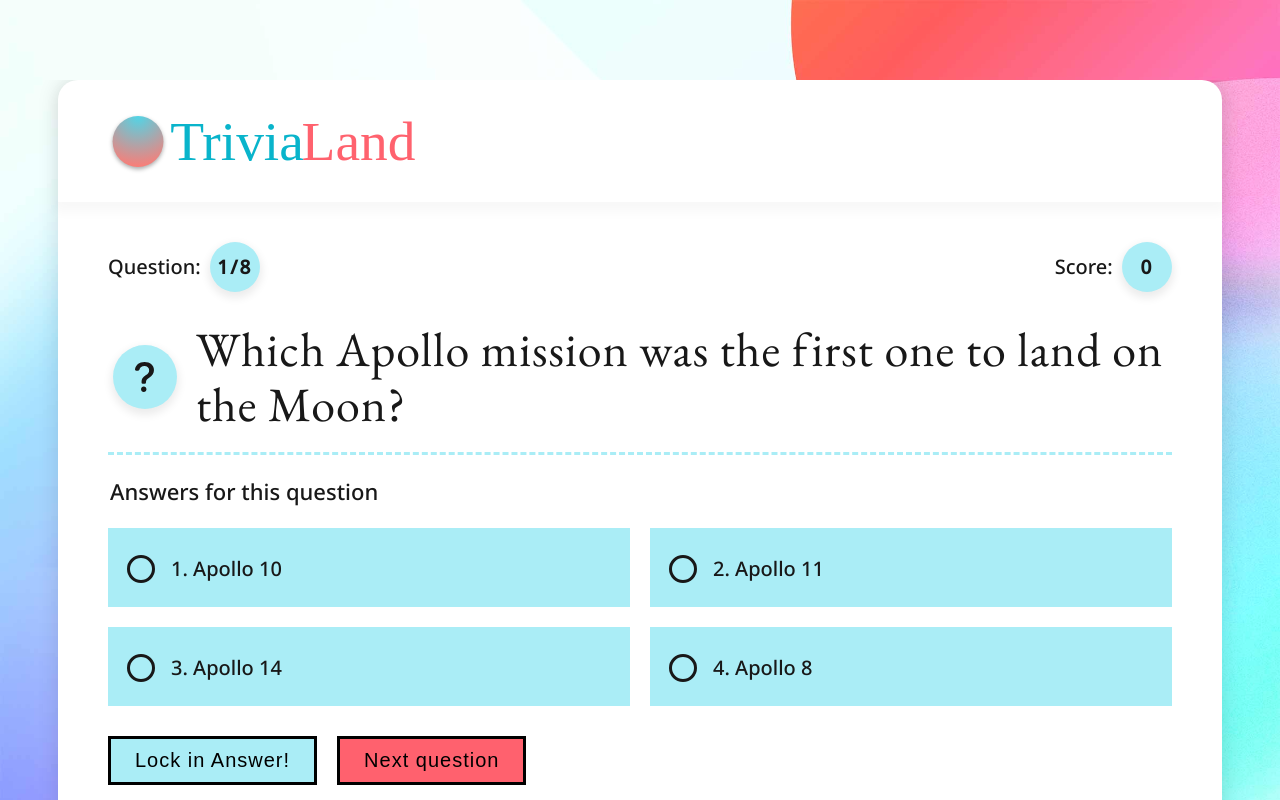
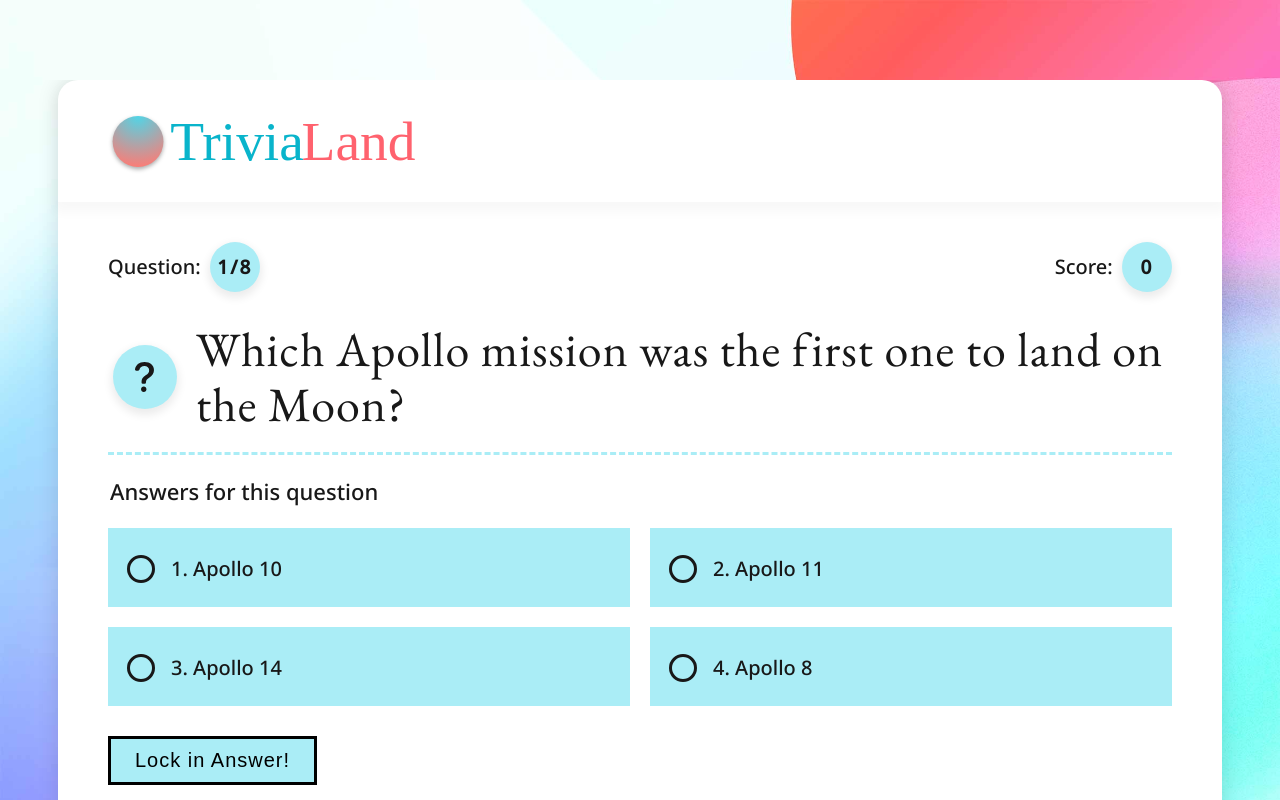
Before and after one commit to danny-englander/react-trivia-game, a React (Create React App) app: page / in a window 1280 px wide. Shown: the top 800 px of the page. Built offline with nearby package versions, Linux system fonts and the light colour scheme.

Commit message:
Refactor to only show one game button, lock or next

```diff
--- a/src/assets/scss/components/formactions.module.scss
+++ b/src/assets/scss/components/formactions.module.scss
@@ -34,6 +34,12 @@
   &:focus-within {
     border: 3px dotted $c_pure_black;
   }
+
+  &:focus,
+  &:focus-within {
+    outline: 3px solid $c_pure_black;
+    outline-offset: 5px;
+  }
 }
 
 .btnPrimary {
@@ -42,27 +48,6 @@
 
 .btnSecondary {
   background-color: $c_orange;
-}
-
-.btnDisabled {
-  pointer-events: none;
-  cursor: not-allowed;
-
-  &:hover {
-    pointer-events: all;
-    cursor: pointer;
-  }
-}
-
-.tipWrap {
-  position: absolute;
-  width: 280px;
-  background-color: $c_dark_gray;
-  bottom: 70px;
-  padding: rem.convert(10px 18px 2px 18px);
-  color: $c_white;
-  left: 0;
-  visibility: hidden;
 }
 
 .warning {
@@ -81,10 +66,3 @@
     margin-bottom: 0;
   }
 }
-
-.toolTipActive:focus,
-.toolTipActive:hover {
-  .tipWrap {
-    visibility: visible;
-  }
-}
--- a/src/components/FormActions.jsx
+++ b/src/components/FormActions.jsx
@@ -23,66 +23,26 @@ const FormActions = ({ onLockClick, onNextClick, formValidationMessage }) => {
 
       {/* Enable disable buttons below with conditions and add accessibility. */}
       <div className={styleFormActions.btnItems}>
-        {/*
-         *** Lock answer button.
-         */}
         <div
           className={`${styleFormActions.btnItem} ${styleFormActions.btnItemLock}`}
         >
+          {gameState.answerLocked === false ? (
             <button
-            disabled={gameState.answerLocked === true}
-            aria-disabled={gameState.answerLocked === true}
+              className={`${styleFormActions.btn} ${styleFormActions.btnPrimary}`}
               onClick={onLockClick}
-            className={`${styleFormActions.btn} ${
-              styleFormActions.btnPrimary
-            } ${gameState.answerLocked === true ? 'locked' : 'unlocked'}
-            `}
             >
               Lock in Answer!
             </button>
-        </div>
-
-        {/*----------------------------------------------------*/}
-
-        {/*
-         *** Next button.
-         */}
-        <div
-          className={`${styleFormActions.btnItem} ${
-            gameState.answerLocked === false
-              ? `${styleFormActions.toolTipActive}`
-              : ''
-          }`}
-        >
+          ) : (
             <button
-            aria-disabled={gameState.answerLocked === false}
-            className={`${styleFormActions.btn} ${
-              styleFormActions.btnSecondary
-            } ${
-              gameState.answerLocked === true
-                ? `${styleFormActions.btnEnabled}`
-                : `${styleFormActions.btnDisabled}`
-            }`}
-            aria-describedby={
-              gameState.answerLocked === false && 'disabledReason'
-            }
+              className={`${styleFormActions.btn} ${styleFormActions.btnSecondary}`}
               onClick={onNextClick}
             >
-            {/* Contextual button text depending on where you are in the game. */}
               {gameState.currentQuestionIndex === gameState.questions.length - 1
                 ? 'Finish the game!'
                 : 'Next question'}
             </button>
-
-          {/*
-           *** Tooltip for aria-describedby.
-           */}
-          <div id="disabledReason" className={styleFormActions.tipWrap}>
-            <p className={styleFormActions.tip}>
-              This button is disabled, you first need to choose an answer and
-              select "Lock in Answer" to proceed in the game.
-            </p>
-          </div>
+          )}
         </div>
       </div>
     </>
```
Lines whose indentation alone changed are shown as unchanged.
